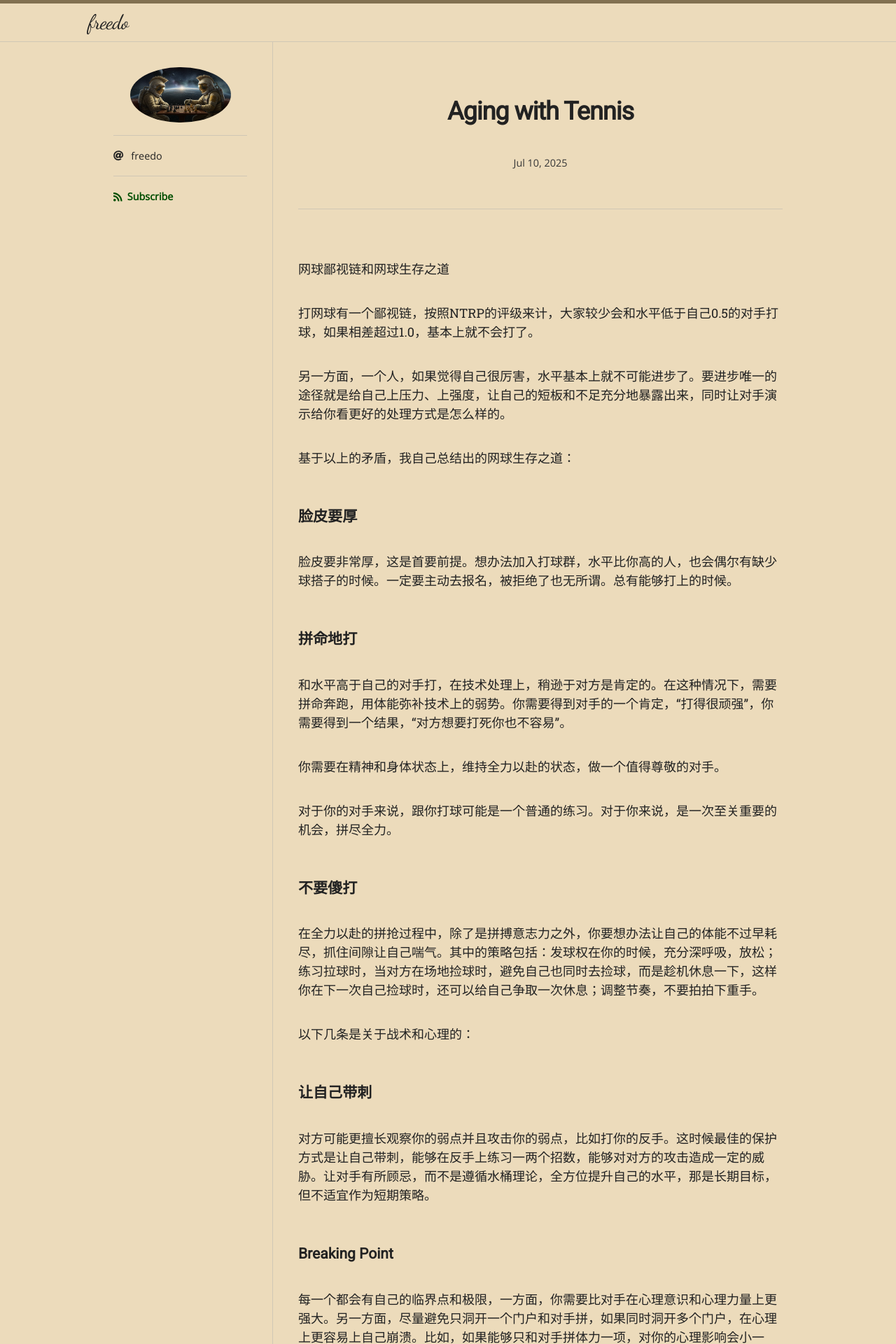
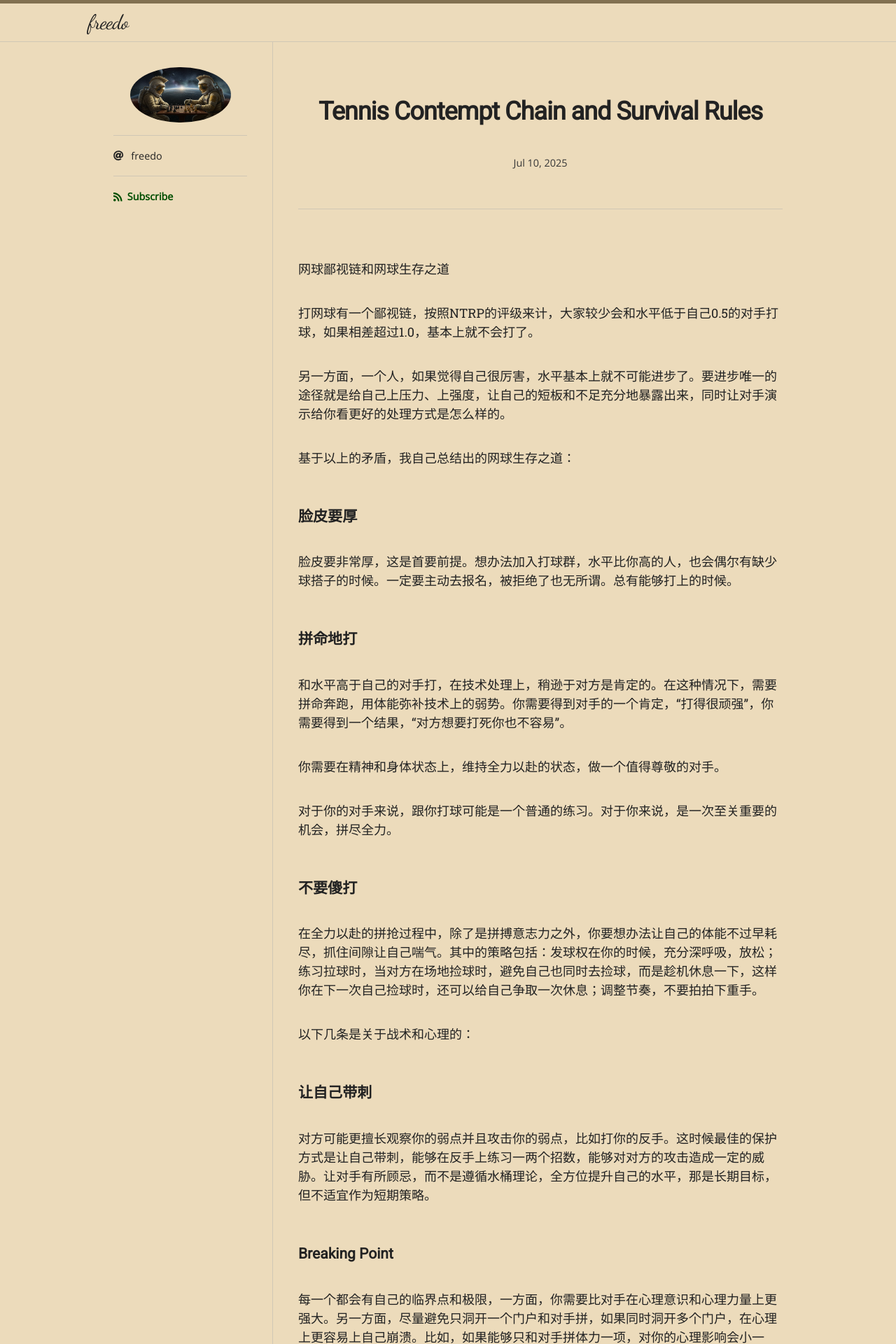
Before and after one commit to hifreedo/yunfuwu, a Jekyll site: the page built from _posts/2025-07-10-contempt-chain-and-survival-rules.md, in a window 1280 px wide. Shown: the top 1920 px of the page at 70% size. Built offline with Jekyll 4.4.1, drawn with Linux system fonts in a browser that asks for light colours; nearby versions of some CDN libraries; some web fonts are replaced.

Commit message:
update title

```diff
--- a/_posts/2025-07-10-contempt-chain-and-survival-rules.md
+++ b/_posts/2025-07-10-contempt-chain-and-survival-rules.md
@@ -1,6 +1,6 @@
 ---
 layout: post
-title: "Aging with Tennis"
+title: "Tennis Contempt Chain and Survival Rules"
 categories: body
 tags: [chit-chat, exercise, tennis, will]
 ---
```
